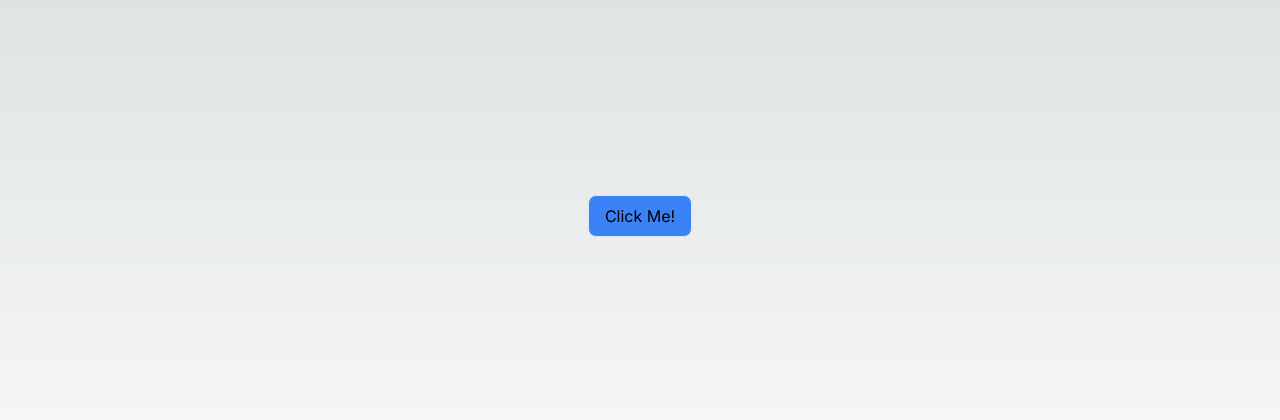
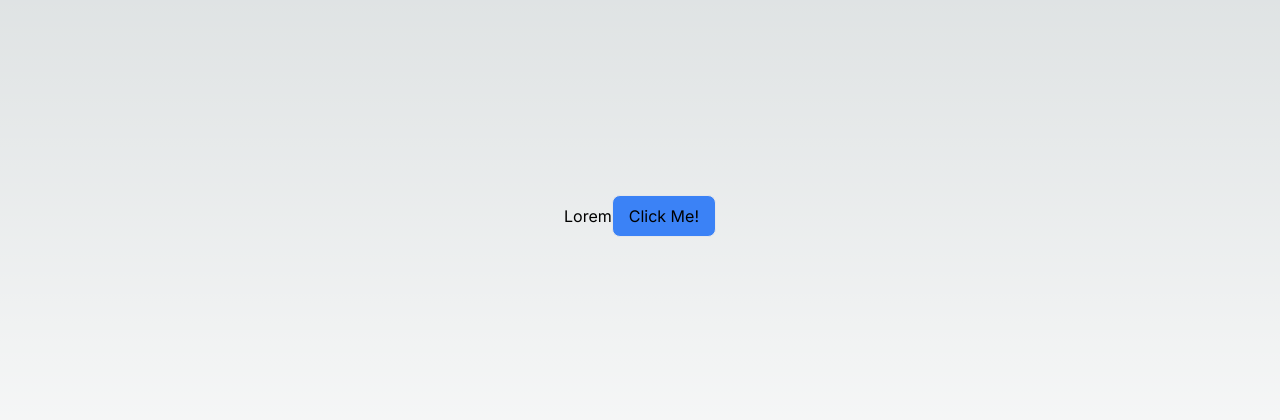
Before and after one commit to jlmartinez123/jlmartinez.github.io, a Next.js app: page / in a window 1280 px wide. Shown: the part 184-604 px from the top of the page. Built offline with nearby package versions, Linux system fonts and the light colour scheme.

Commit message:
Update page.tsx

```diff
--- a/src/app/page.tsx
+++ b/src/app/page.tsx
@@ -3,11 +3,14 @@ import Image from "next/image";
 
 export default function Home() {
   return <div className=" max-w-full h-screen flex items-center justify-center">
+
+
+    <p>Lorem</p>
     <button className="border white py-[8px] px-[16px] rounded-[8px] bg-blue-500" onClick={()=>(
     window.alert("Hello World!")
   )
+  }>Click Me!</button>
 
-  }>Click Me!</button>
 </div>
 
 }
```
